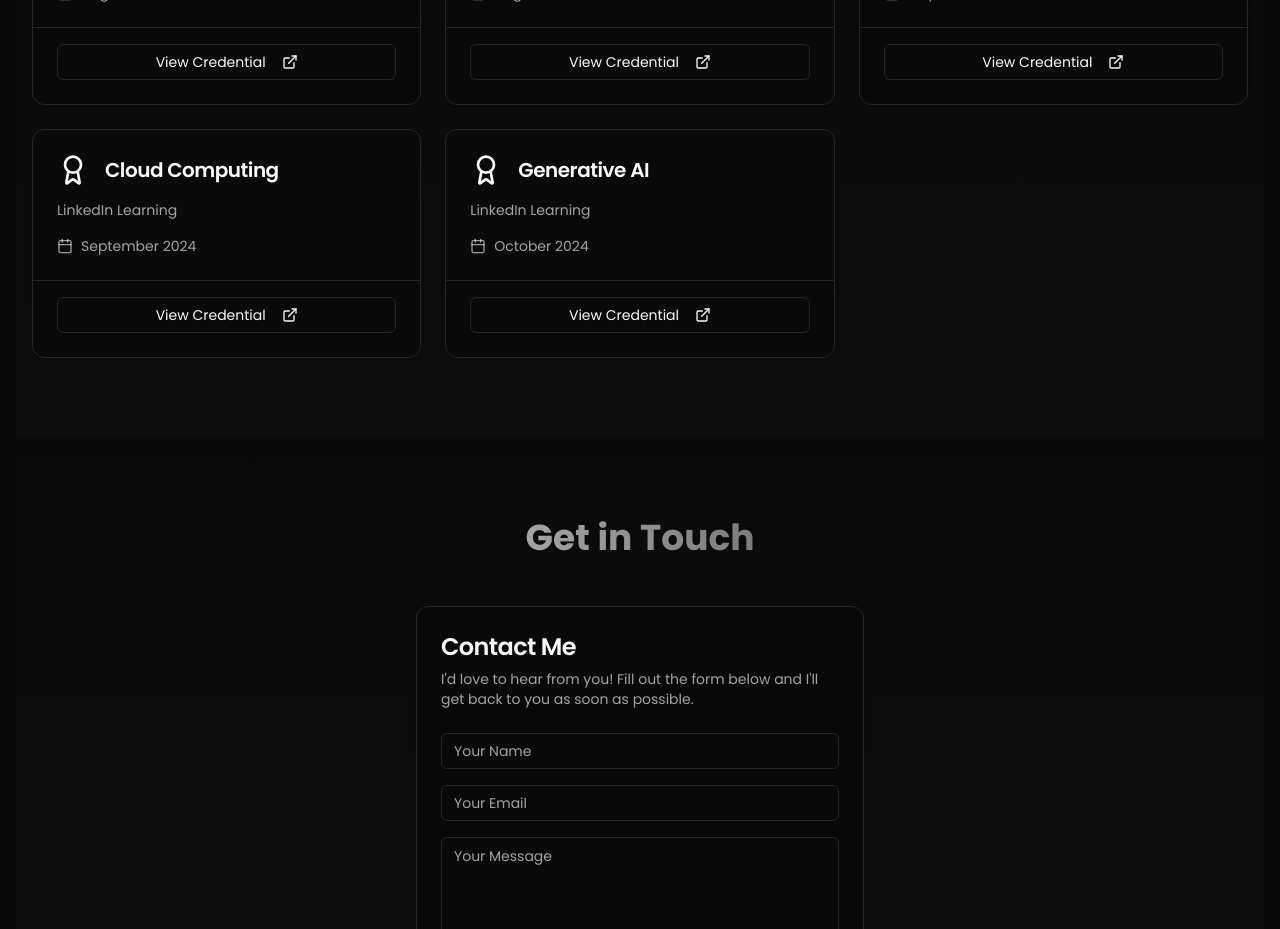
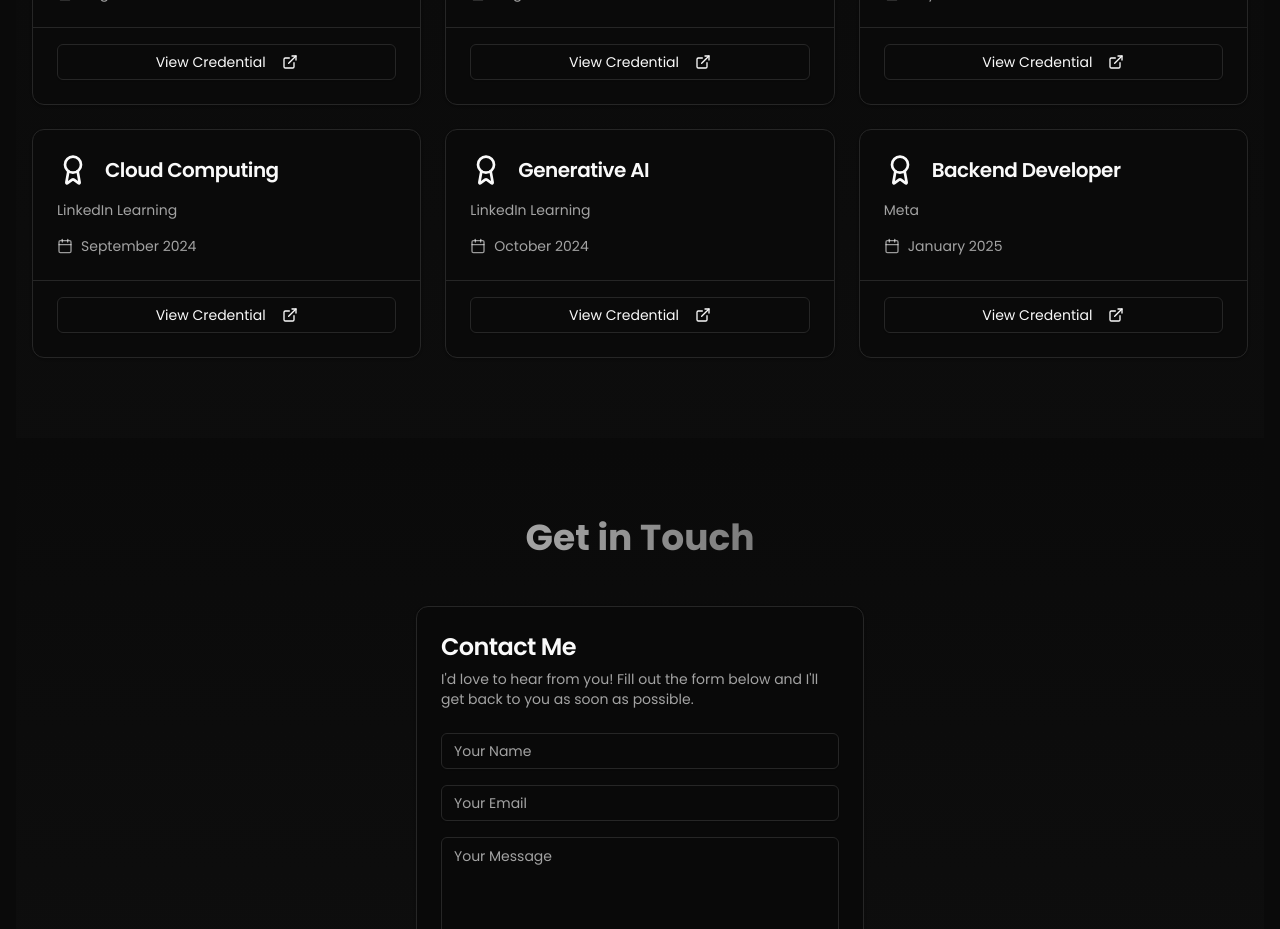
Before and after one commit to vjymisal0/portfolio-vijay, a Next.js app: page / in a window 1280 px wide. Shown: the part 3520-4449 px from the top of the page. Built offline with nearby package versions, Linux system fonts and the light colour scheme.

Commit message:
course update

```diff
--- a/components/courses-certifications.tsx
+++ b/components/courses-certifications.tsx
@@ -35,6 +35,12 @@ const certifications = [
     issuer: 'LinkedIn Learning',
     date: 'October 2024',
     credentialUrl: 'https://www.linkedin.com/learning/certificates/ed852ca2ee92281a6e504d59481b18ca43c229c1fa157d94e29479d6681ce3aa?u=126888530',
+  },
+  {
+    title: 'Backend Developer',
+    issuer: 'Meta',
+    date: 'January 2025',
+    credentialUrl: 'https://coursera.org/share/2b69aca6396dd733cb8010dba508c3b4',
   },
 ]
 
```
